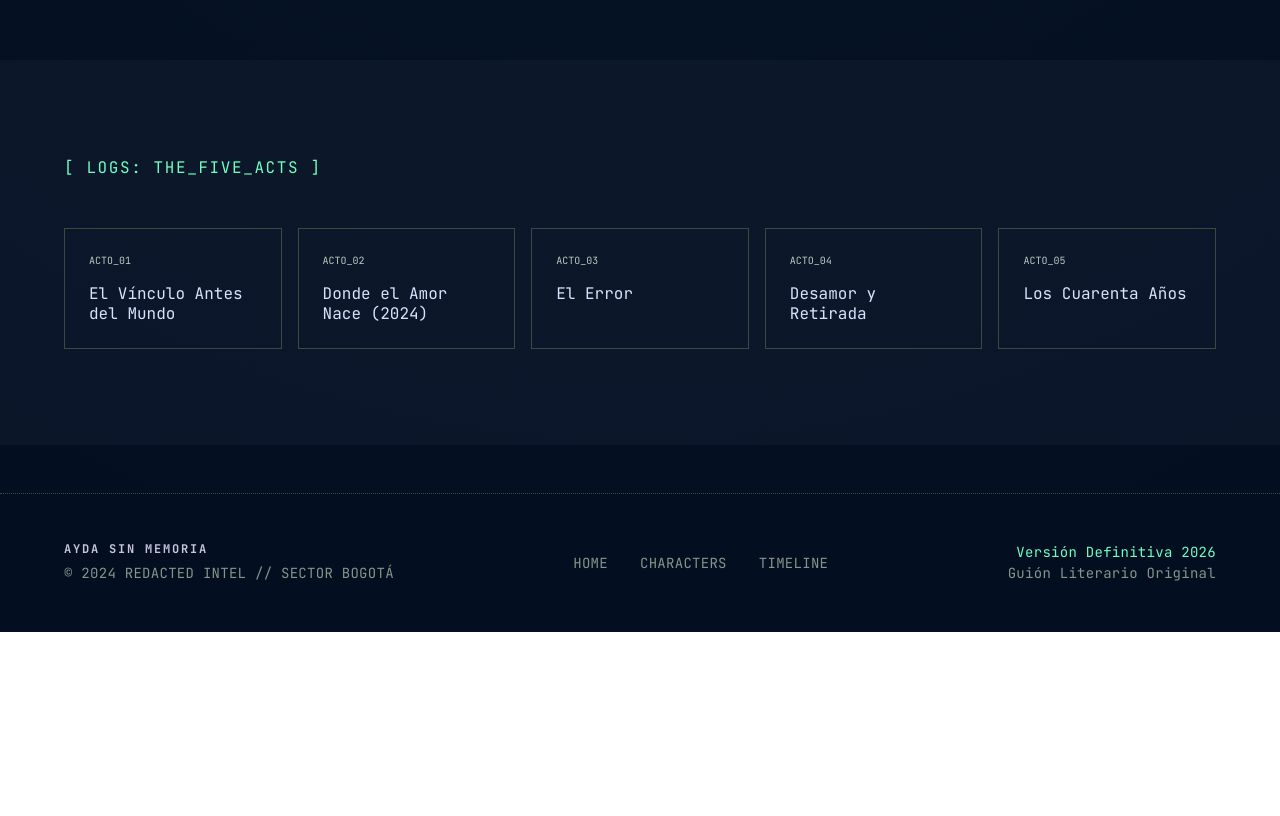
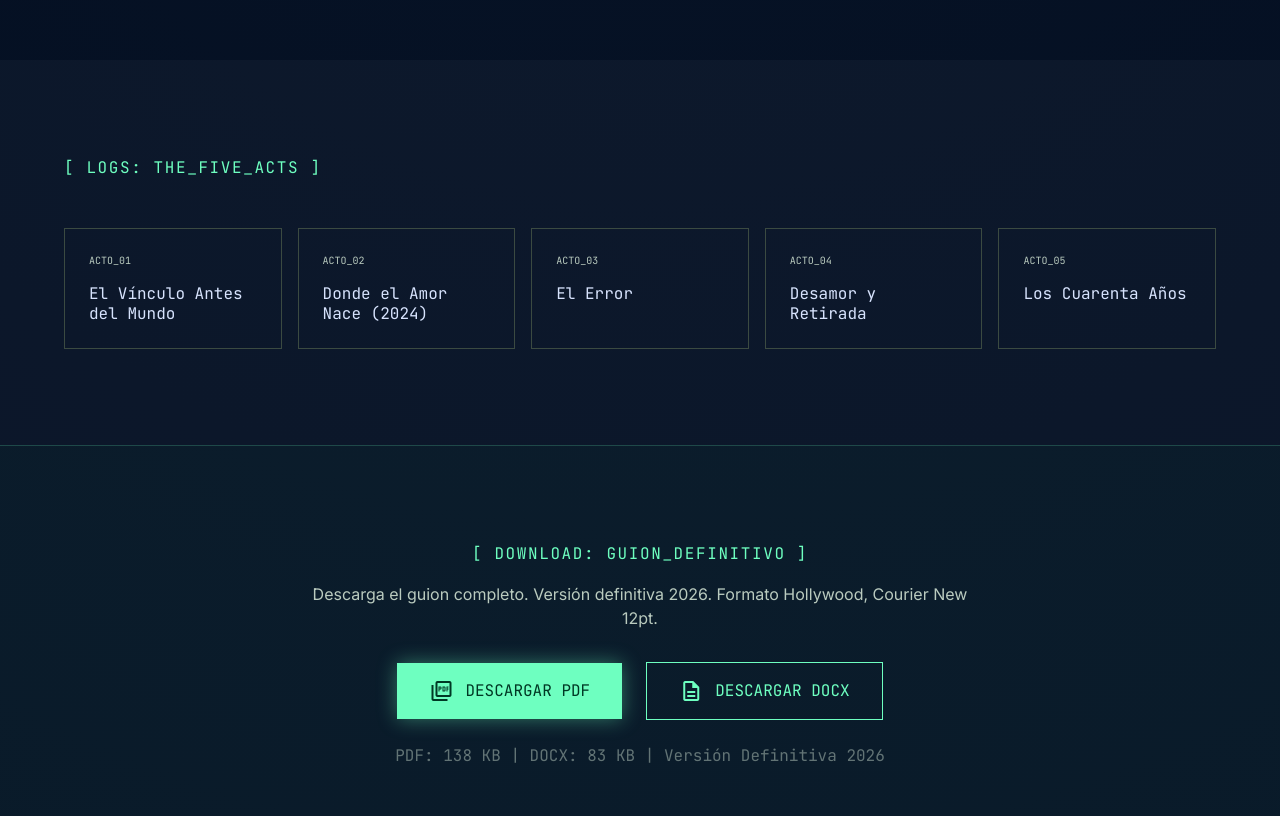
Before and after one commit to agamenonmacondo/ayda-sin-memoria, a website: page index.html in a window 1280 px wide. Shown: the part 1984-2800 px from the top of the page. Before the commit the page ends 2616 px from the top, so only its background shows below. Drawn offline with nearby package versions, Linux system fonts and the light colour scheme.

Commit message:
feat: add guion download section (PDF + DOCX) with cyber-noir styling

```diff
--- a/index.html
+++ b/index.html
@@ -119,12 +119,33 @@ body{background:radial-gradient(circle at center,#071326 0%,#030e21 100%);overfl
 </div>
 </div>
 </section>
+
+<!-- Download Section -->
+<section class="py-24 px-margin-mobile md:px-margin-desktop bg-primary/5 border-t border-b border-primary/20">
+<div class="max-w-container-max mx-auto text-center">
+<h2 class="font-label-caps text-primary mb-4 tracking-widest">[ DOWNLOAD: GUION_DEFINITIVO ]</h2>
+<p class="font-body-lg text-on-surface-variant mb-8 max-w-2xl mx-auto">Descarga el guion completo. Versión definitiva 2026. Formato Hollywood, Courier New 12pt.</p>
+<div class="flex flex-col md:flex-row gap-6 justify-center items-center">
+<a href="public/AYDA_SIN_MEMORIA_GUION_DEFINITIVO.pdf" download class="px-8 py-4 bg-primary text-on-primary font-label-caps hover:brightness-110 transition-all shadow-[0_0_20px_rgba(110,255,192,0.4)] flex items-center gap-3">
+<span class="material-symbols-outlined">picture_as_pdf</span>
+DESCARGAR PDF
+</a>
+<a href="public/AYDA_SIN_MEMORIA_GUION_DEFINITIVO.docx" download class="px-8 py-4 border border-primary text-primary font-label-caps hover:bg-primary/10 transition-all flex items-center gap-3">
+<span class="material-symbols-outlined">description</span>
+DESCARGAR DOCX
+</a>
+</div>
+<p class="font-terminal-sm text-on-surface-variant/50 mt-6">PDF: 138 KB | DOCX: 83 KB | Versión Definitiva 2026</p>
+</div>
+</section>
+
 </main>
 <footer class="w-full py-12 px-margin-desktop border-t border-dotted border-outline-variant bg-surface-container-lowest mt-12">
 <div class="flex flex-col md:flex-row justify-between items-center gap-gutter max-w-container-max mx-auto">
 <div class="flex flex-col gap-2"><p class="font-label-caps text-label-caps text-secondary">AYDA SIN MEMORIA</p><p class="font-terminal-sm text-terminal-sm text-outline">&copy; 2024 REDACTED INTEL // SECTOR BOGOTÁ</p></div>
 <div class="flex flex-wrap gap-8 justify-center">
-<a class="font-terminal-sm text-terminal-sm text-outline hover:text-primary-fixed transition-colors" href="index.html">HOME</a>
+<a class="font-terminal-sm text-terminal-sm text-outline hover:text-primary-fixed transition-colors" href="public/AYDA_SIN_MEMORIA_GUION_DEFINITIVO.pdf">GUION_PDF</a>
+<a class="font-terminal-sm text-terminal-sm text-outline hover:text-primary-fixed transition-colors" href="public/AYDA_SIN_MEMORIA_GUION_DEFINITIVO.docx">GUION_DOCX</a>
 <a class="font-terminal-sm text-terminal-sm text-outline hover:text-primary-fixed transition-colors" href="characters.html">CHARACTERS</a>
 <a class="font-terminal-sm text-terminal-sm text-outline hover:text-primary-fixed transition-colors" href="timeline.html">TIMELINE</a>
 </div>
```
Also changed, not shown: characters.html (+2 -1 lines), timeline.html (+2 -1 lines), vercel.json, 3 other files.
